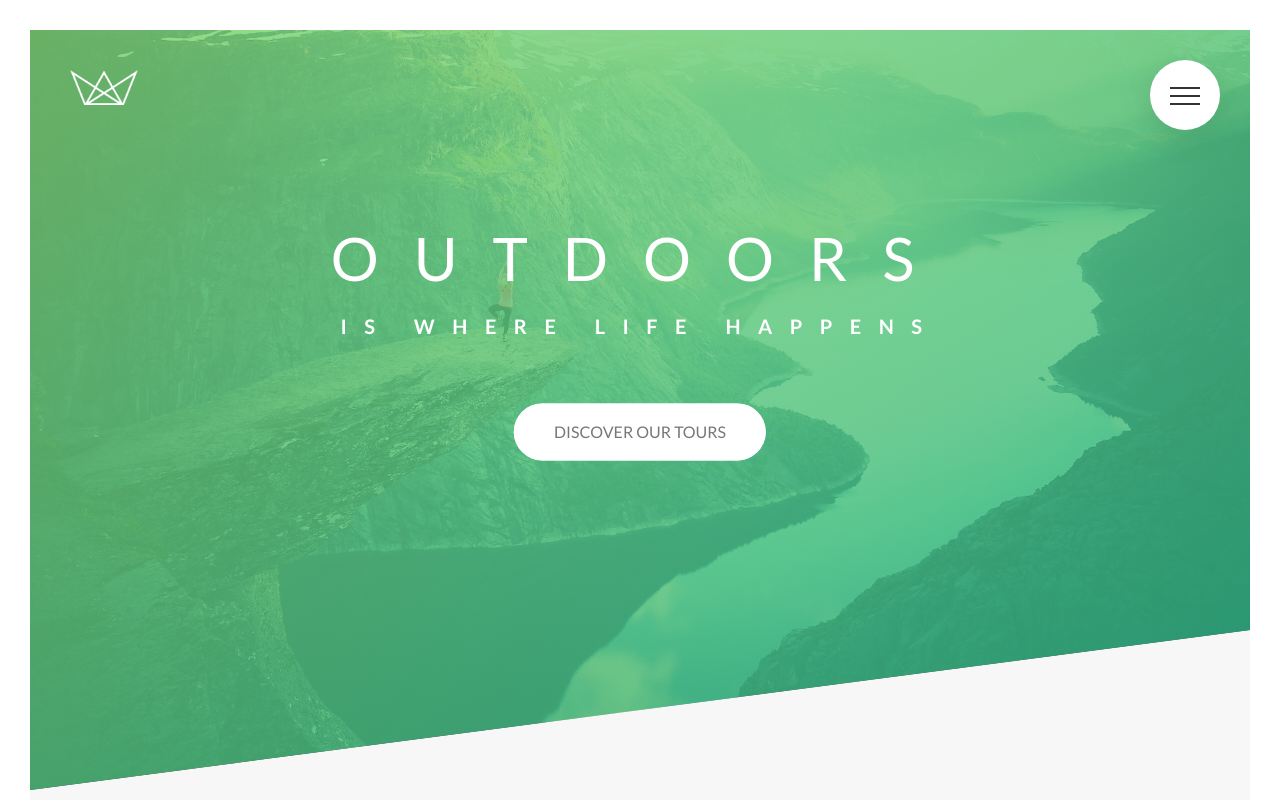
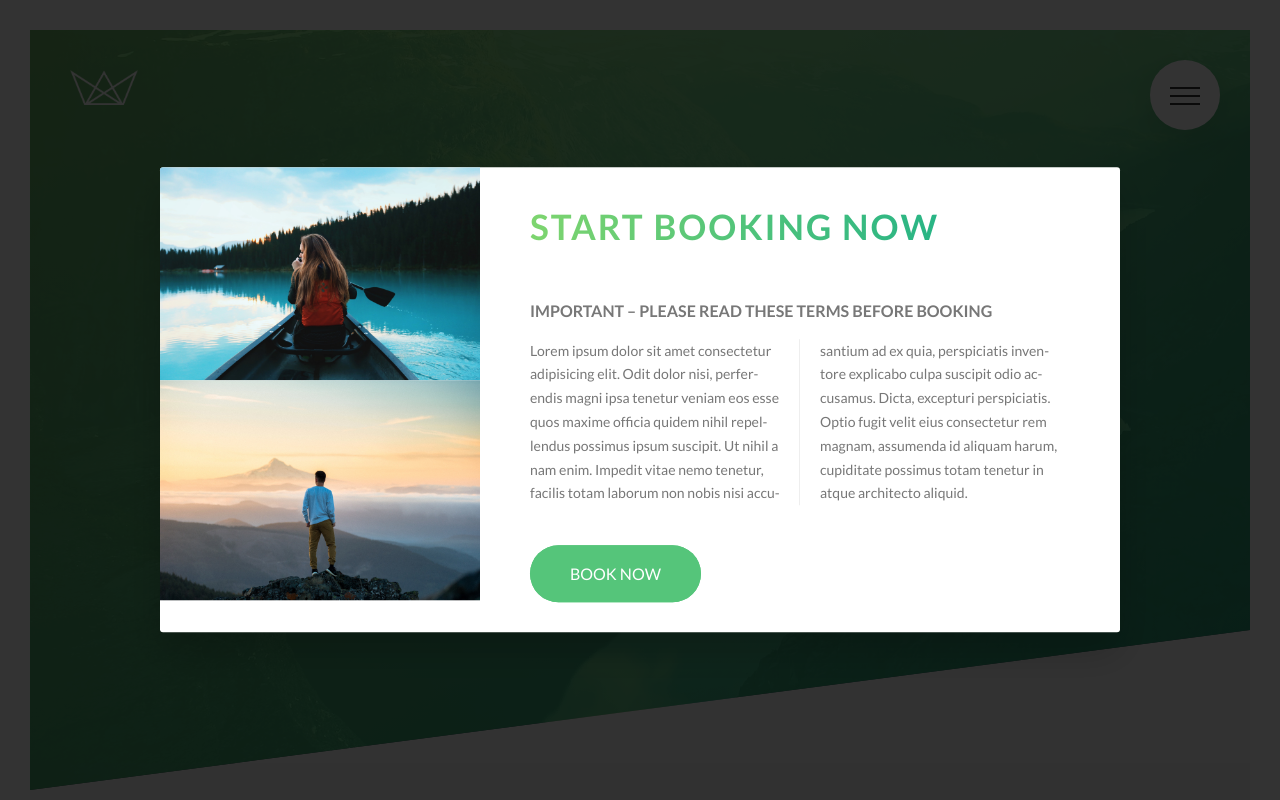
Before and after one commit to Mizzery414/naTours, a website: page index.html in a window 1280 px wide. Shown: the top 800 px of the page. Drawn offline with Linux system fonts and the light colour scheme.

Commit message:
create popup and style

```diff
--- a/index.html
+++ b/index.html
@@ -7,8 +7,6 @@
     <meta name="viewport" content="width=device-width, initial-scale=1.0">
 
     <link href="https://fonts.googleapis.com/css?family=Lato:100,300,400,700,900" rel="stylesheet">
-
-    <!-- <link rel="stylesheet" href="css/icon-font.css"> -->
 
     <link rel="stylesheet" href="css/icon-font.css">
     <link rel="stylesheet" href="sass/main.css">
@@ -386,6 +384,33 @@
             </div>
         </div>
     </footer>
+
+    <div class="popup">
+        <div class="popup__content">
+            <div class="popup__left">
+                <img src="imgs/nat-8.jpg" alt="Tour photo" class="popup__img">
+
+                <img src="imgs/nat-9.jpg" alt="Tour photo" class="popup__img">
+            </div>
+            <div class="popup__right">
+                <h2 class="heading-secondary u-margin-bottom-medium">
+                    start booking now
+                </h2>
+                <h3 class="heading-tertiary u-margin-bottom-small">Important &ndash; Please read these terms before
+                    booking
+                </h3>
+                <p class="popup__text">
+                    Lorem ipsum dolor sit amet consectetur adipisicing elit. Odit dolor nisi, perferendis magni ipsa
+                    tenetur veniam eos esse quos maxime officia quidem nihil repellendus possimus ipsum suscipit. Ut
+                    nihil a nam enim. Impedit vitae nemo tenetur, facilis totam laborum non nobis nisi accusantium ad ex
+                    quia, perspiciatis inventore explicabo culpa suscipit odio accusamus. Dicta, excepturi perspiciatis.
+                    Optio fugit velit eius consectetur rem magnam, assumenda id aliquam harum, cupiditate possimus totam
+                    tenetur in atque architecto aliquid.
+                </p>
+                <a href="#" class="btn btn--green">Book now</a>
+            </div>
+        </div>
+    </div>
     <!--
     <section class="grid-test">
         <div class="row">
--- a/sass/abstracts/_mixins.scss
+++ b/sass/abstracts/_mixins.scss
@@ -5,3 +5,10 @@
     clear: both;
   }
 }
+
+@mixin absCenter {
+  position: absolute;
+  top: 50%;
+  left: 50%;
+  transform: translate(-50%, -50%);
+}
--- a/sass/components/_card.scss
+++ b/sass/components/_card.scss
@@ -159,11 +159,13 @@
   }
 
   //BACK SIDE STYLING
+
   &__cta {
-    position: absolute;
-    top: 50%;
-    left: 50%;
-    transform: translate(-50%, -50%);
+    @include absCenter;
+    // position: absolute;
+    // top: 50%;
+    // left: 50%;
+    // transform: translate(-50%, -50%);
     width: 90%;
     text-align: center;
   }
--- /dev/null
+++ b/sass/components/_popup.scss
@@ -0,0 +1,56 @@
+.popup {
+  height: 100vh;
+  width: 100%;
+  position: fixed;
+  top: 0;
+  left: 0;
+  background-color: rgba($color-black, 0.8);
+  z-index: 9999;
+
+  &__content {
+    @include absCenter;
+
+    width: 75%;
+    background-color: $color-white;
+    box-shadow: 0 2rem 4rem rgba($color-black, 0.2);
+    border-radius: 3px;
+    display: table;
+    overflow: hidden;
+  }
+
+  &__left {
+    width: 33.33333333%;
+    display: table-cell;
+  }
+
+  &__right {
+    width: 66.66666666%;
+    display: table-cell;
+    vertical-align: middle;
+    padding: 3rem 5rem;
+  }
+
+  &__img {
+    display: block;
+    width: 100%;
+  }
+
+  &__text {
+    font-size: 1.4rem;
+    margin-bottom: 4rem;
+
+    -moz-column-count: 2;
+    -moz-column-gap: 4rem;
+    -moz-column-rule: 1px solid $color-grey-light-2;
+
+    column-count: 2;
+    column-gap: 4rem;
+    column-rule: 1px solid $color-grey-light-2;
+
+    -moz-hyphens: auto;
+    -ms-hyphens: auto;
+    -webkit-hyphens: auto;
+
+    hyphens: auto;
+  }
+}
--- a/sass/main.scss
+++ b/sass/main.scss
@@ -13,6 +13,7 @@
 @import "components/composition";
 @import "components/feature-box";
 @import "components/form";
+@import "components/popup";
 @import "components/story";
 
 @import "layout/footer";
```
Also changed, not shown: sass/main.css, 1 other file.
